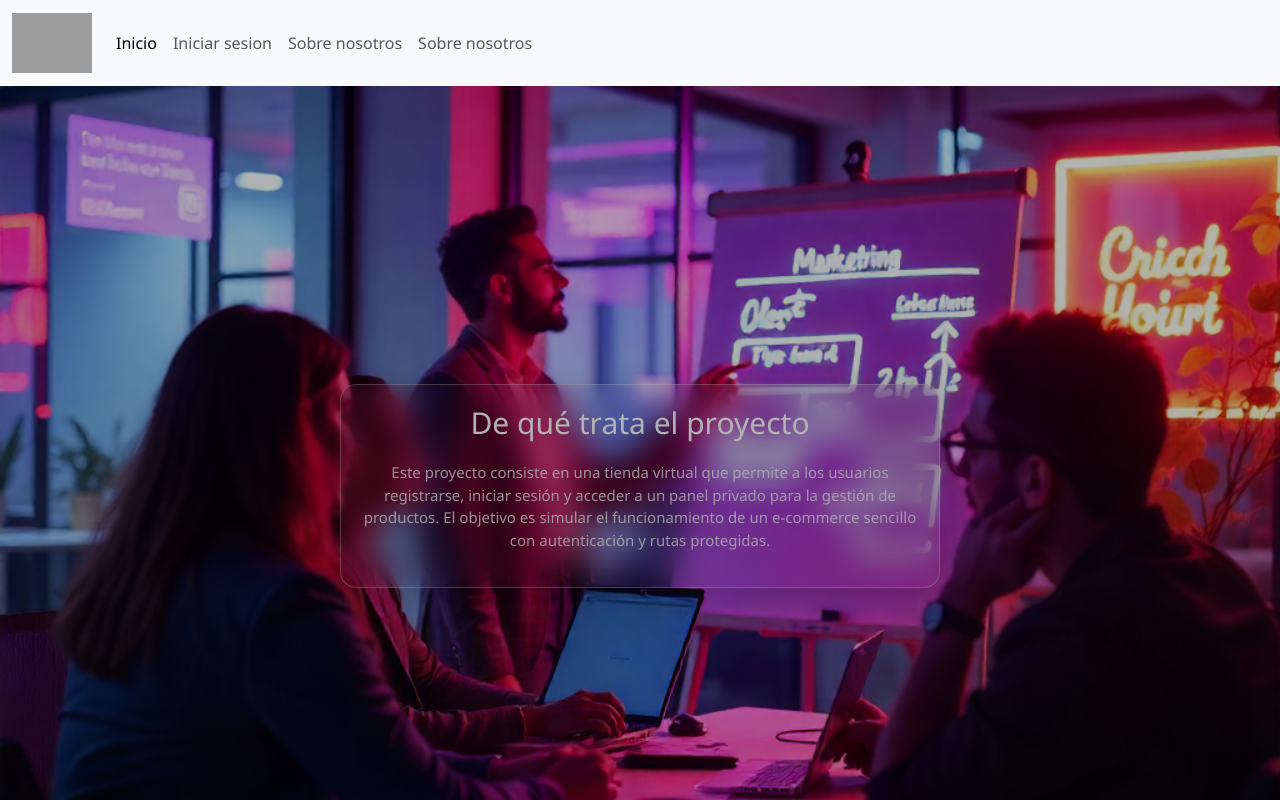
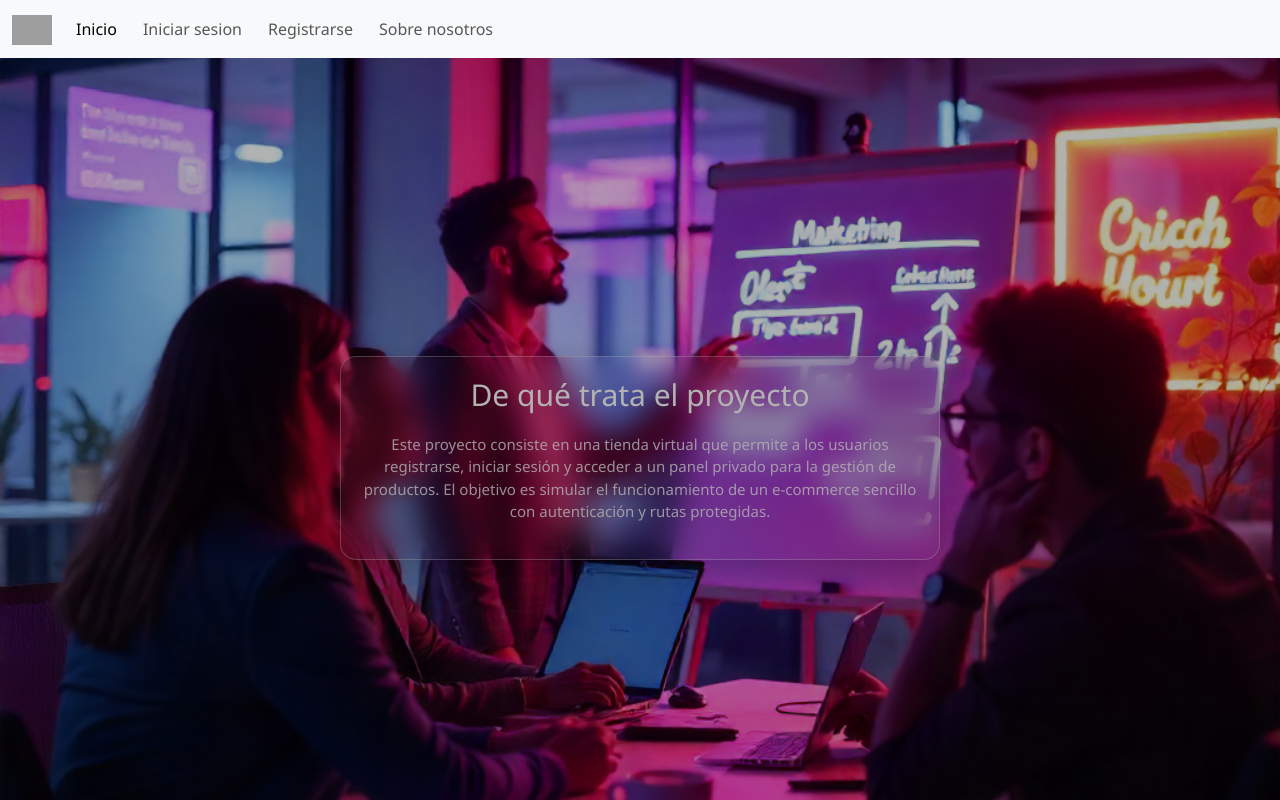
Before and after one commit to Francoaranzabal9/proyecto-final-front-end, a React (Vite) app: page /AboutUs in a window 1280 px wide. Shown: the top 800 px of the page. Built offline with nearby package versions, Linux system fonts and the light colour scheme; grey boxes are pictures that could not be loaded.

Commit message:
Add: Estilando header

```diff
--- a/src/components/Header.jsx
+++ b/src/components/Header.jsx
@@ -1,5 +1,7 @@
 import { Link } from "react-router-dom"
 import { useAuth } from "../context/UserContext"
+
+import "../styles/header.css"
 
 
 
@@ -43,7 +45,7 @@ const Header = () => {
                   <Link class="nav-link" to="/Login">Iniciar sesion</Link>
                 </li>
                 <li class="nav-item">
-                  <Link class="nav-link" to="/Register">Sobre nosotros</Link>
+                  <Link class="nav-link" to="/Register">Registrarse</Link>
                 </li>
                 <li class="nav-item">
                   <Link class="nav-link" to="/AboutUs" >Sobre nosotros</Link>
--- a/src/styles/Main.css
+++ b/src/styles/Main.css
@@ -5,7 +5,7 @@
 }
 
 img {
-  width: 80px;
+  width: 40px;
 }
 
 .error {
--- a/src/styles/aboutus.css
+++ b/src/styles/aboutus.css
@@ -119,7 +119,7 @@
 }
 
 .tec-text-cont h2 {
-  font-size: 40px
+  font-size: 30px
 }
 
 .tec-text-cont p {
--- a/src/styles/dashboard.css
+++ b/src/styles/dashboard.css
@@ -51,7 +51,6 @@ h2 {
   cursor: pointer;
   font-size: 16px;
   transition: background 0.3s ease;
-  width: 100%;
 }
 
 .dashboard-form-cont form input {
--- /dev/null
+++ b/src/styles/header.css
@@ -0,0 +1,17 @@
+.navbar-nav li {
+  margin-right: 10px;
+}
+
+.navbar-nav button {
+  padding: 5px;
+  border-radius: 8px;
+  border: none;
+  color: white;
+  background-color: #1f2a43;
+  cursor: pointer;
+  font-size: 15px;
+}
+
+.navbar-nav button:hover {
+  background-color: #d0276d;
+}
```
